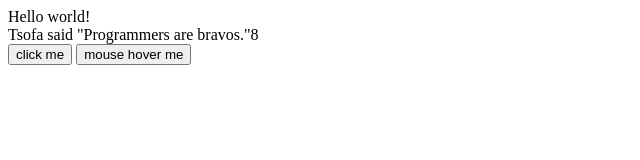
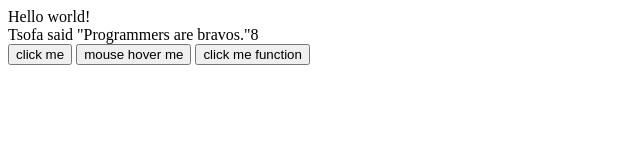
Before and after one commit to gtsofa/yt, a plain HTML site: page js_hacks/index.html in a window 1280 px wide. Shown: the whole page, without its empty margins (0-640 px from the left). Drawn offline with Linux system fonts and the light colour scheme.

Commit message:
add function

```diff
--- a/js_hacks/index.html
+++ b/js_hacks/index.html
@@ -32,6 +32,15 @@
 
         alert("You  have just opened the web page");
 
+        // FUNCTION
+        function makeAwesome(){
+            // code in here
+            alert("You're awesome babes.");
+        }
+
+        // calling function
+        makeAwesome();
+
 
 
 
@@ -42,6 +51,7 @@
         <!--EVENT //onclick is event listener that acepts java code such as alert function -->
         <input type="button" value="click me" onclick="alert('you clicked me dawg')">
         <input type="button" value="mouse hover me" onmouseover="alert('you mouse hover dawg')">
+        <input type="button" value="click me function" onclick="makeAwesome();" >
     </form>
 </body>
 </html>
```
